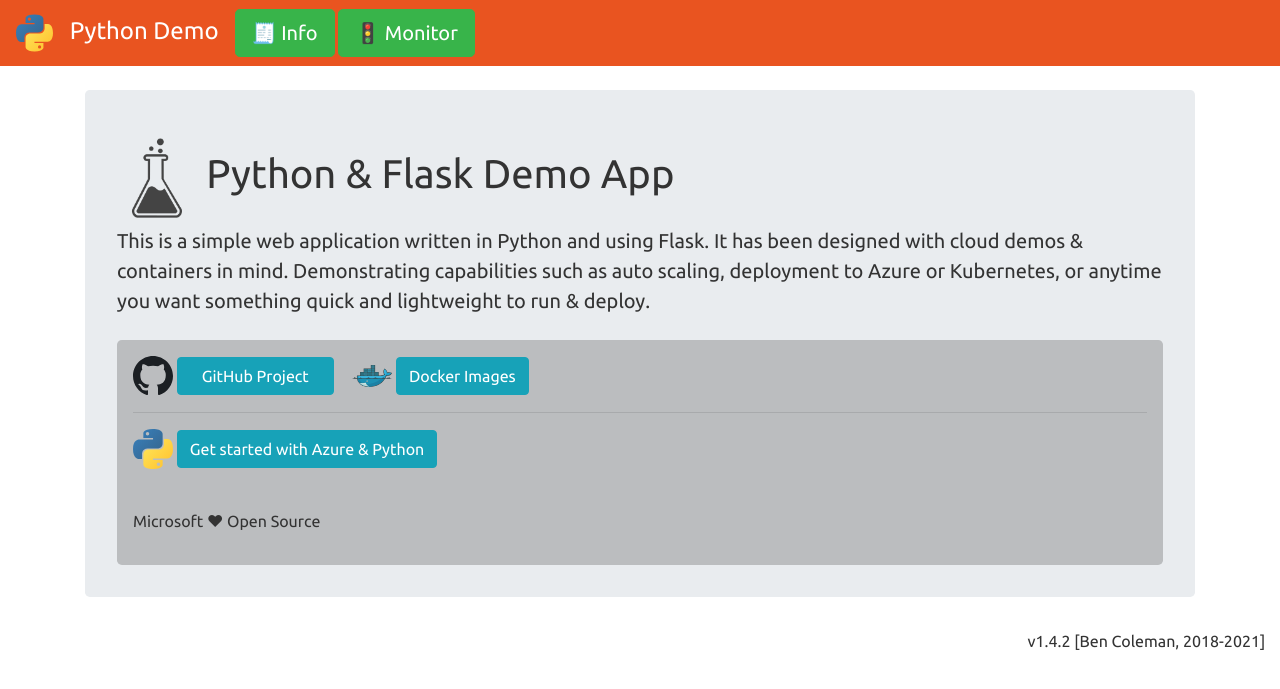
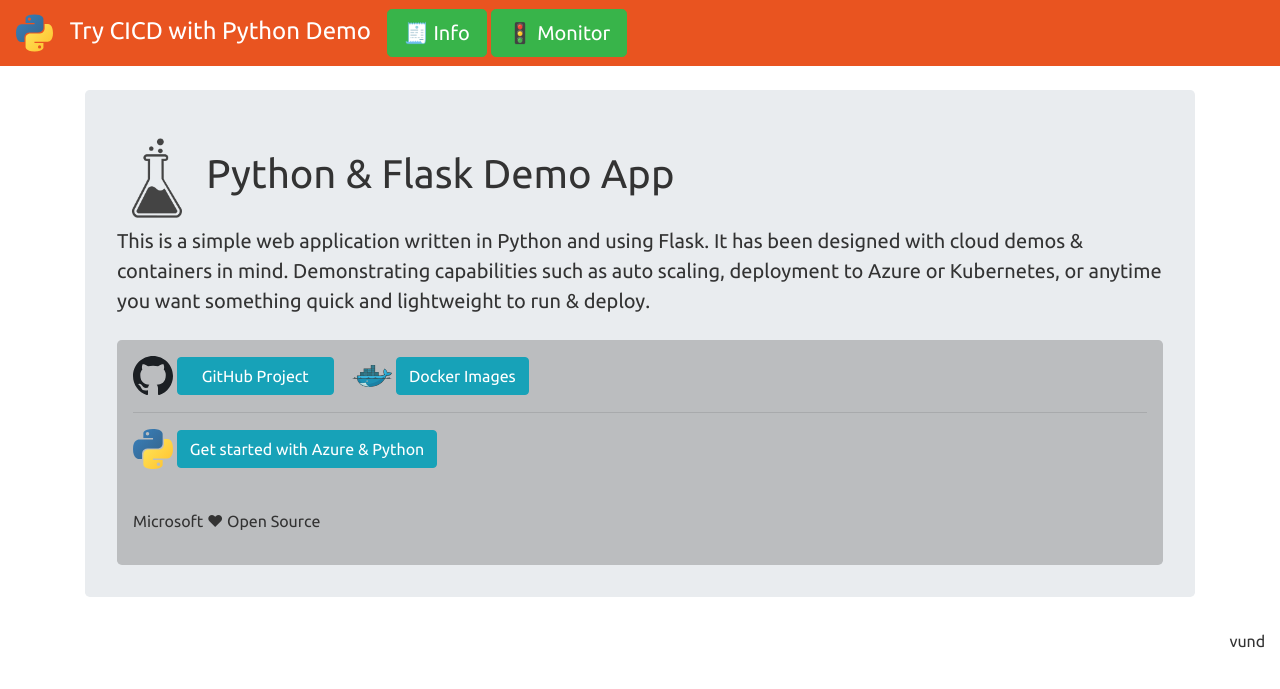
Before and after one commit to NgoDinh/gitlab_CICD, a Flask app: page / in a window 1280 px wide. Shown: the top 689 px of the page. Run offline with Flask 2, Linux system fonts and the light colour scheme; some libraries are stand-ins or nearby versions.

Commit message:
change home page

```diff
--- a/src/app/templates/base.html
+++ b/src/app/templates/base.html
@@ -1,7 +1,7 @@
 <!DOCTYPE html>
 <html>
   <head>
-    <title>{% block title %}Python DemoApp{% endblock %}</title>
+    <title>{% block title %}Try CICD with Python DemoApp{% endblock %}</title>
     <meta name="viewport" content="width=device-width, initial-scale=1.0" />
     <link href="/static/css/main.css" rel="stylesheet" />
     <link href="/static/img/favicon.ico" rel="icon" />
@@ -17,7 +17,7 @@
     <nav class="navbar navbar-expand-lg navbar-dark bg-primary">
       <a class="navbar-brand logotext" href="/">
         <img src="static/img/python.svg" width="37" height="40" />
-        &nbsp; Python Demo
+        &nbsp; Try CICD with Python Demo
       </a>
 
       <button
@@ -63,6 +63,6 @@
     ></script>
 
     <div class="container body-content">{% block content %}{% endblock %}</div>
-    <span style="float: right">v1.4.2 [Ben Coleman, 2018-2021] &nbsp;&nbsp;&nbsp;</span>
+    <span style="float: right">vund &nbsp;&nbsp;&nbsp;</span>
   </body>
 </html>
```
